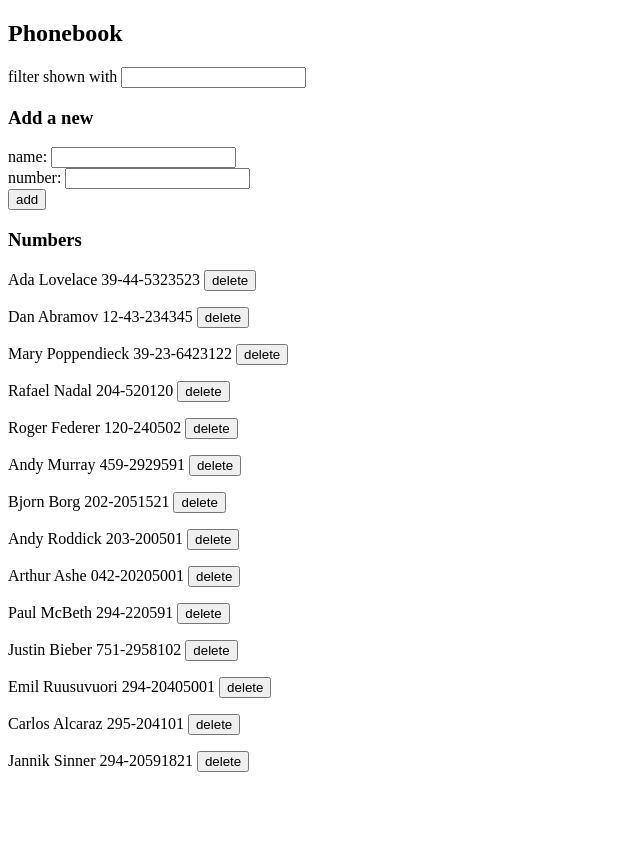
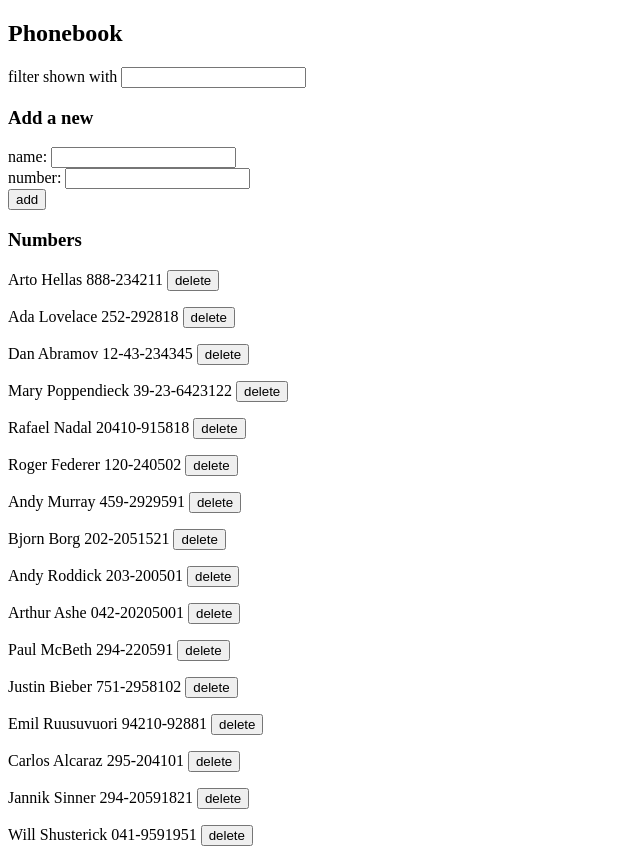
Before and after one commit to TorreEgger/fullstack, a React (Vite) app in the folder osa2/puhelinluettelo/: page / in a window 1280 px wide. Shown: the whole page, without its empty margins (0-640 px from the left). Before the commit the page ends 800 px from the top, so only its background shows below. Built offline with nearby package versions, Linux system fonts and the light colour scheme; data requests are answered from the project's data file.

Commit message:
2.15: puhelinluettelo step 10

```diff
--- a/osa2/puhelinluettelo/db.json
+++ b/osa2/puhelinluettelo/db.json
@@ -1,9 +1,14 @@
 {
   "persons": [
     {
+      "id": "1",
+      "name": "Arto Hellas",
+      "number": "888-234211"
+    },
+    {
       "id": "2",
       "name": "Ada Lovelace",
-      "number": "39-44-5323523"
+      "number": "252-292818"
     },
     {
       "id": "3",
@@ -18,7 +23,7 @@
     {
       "id": "aa9c",
       "name": "Rafael Nadal",
-      "number": "204-520120"
+      "number": "20410-915818"
     },
     {
       "id": "fc91",
@@ -58,7 +63,7 @@
     {
       "id": "a3e4",
       "name": "Emil Ruusuvuori",
-      "number": "294-20405001"
+      "number": "94210-92881"
     },
     {
       "id": "abf3",
@@ -69,6 +74,11 @@
       "id": "e3d9",
       "name": "Jannik Sinner",
       "number": "294-20591821"
+    },
+    {
+      "id": "aa72",
+      "name": "Will Shusterick",
+      "number": "041-9591951"
     }
   ]
 }
--- a/osa2/puhelinluettelo/src/App.jsx
+++ b/osa2/puhelinluettelo/src/App.jsx
@@ -97,6 +97,31 @@ axios
 
   */
 
+const replace = (parameter) => {
+  const id = parameter.id
+  const person = persons.find(person => person.id === id)
+  console.log(parameter)
+
+ // console.log(id)
+
+  const changedNumber = { ...person, number: newNumber}
+
+  console.log('replacessa', changedNumber)
+
+
+  personService
+    .update(id, changedNumber)
+    .then(response => {
+      console.log('response', response)
+      //console.log(setPersons(persons.map(person => person.id !== id ? person : response)))
+      setPersons(persons.map(person => person.id !== id ? person : response))
+      setShow(persons.map(person => person.id !== id ? person : response))
+      console.log('persons', persons)
+      setNewName('')
+      setNewNumber('')
+    })
+
+}
 
 
 
@@ -105,17 +130,35 @@ axios
 const addPerson = (event) => {
   event.preventDefault()
 
+  console.log(event)
+  const parameter = (persons.find(person => person.name.toLowerCase() === newName.toLowerCase()))
+
 
   if (persons.find(person => person.name.toLowerCase() === newName.toLowerCase()))
-    return alert(`${newName} is already added to phonebook`)
+    if((confirm(`${newName} is already added to phonebook, replace the
+      old number with a new one?`)))
+        return replace(parameter)
+      else {
+        setNewName('')
+        setNewNumber('')
+        return
+      }
 
-  const nameObject = {
+
+
+
+  //const nimi = persons.find(person => person.name === newName)
+
+  //console.log(nimi.id)
+
+
+  const personObject = {
     name: newName,
     number: newNumber
   }
 
   personService
-    .create(nameObject)
+    .create(personObject)
       .then(returnedPerson => {
        setPersons(persons.concat(returnedPerson))
        setShow(persons.concat(returnedPerson))
--- a/osa2/puhelinluettelo/src/services/persons.js
+++ b/osa2/puhelinluettelo/src/services/persons.js
@@ -18,4 +18,10 @@ const remove = (id) => {
 }
 
 
-export default { getAll, create, remove }
+const update = (id, newObject) => {
+    const request = axios.put(`${baseUrl}/${id}`, newObject)
+    return request.then(response => response.data)
+}
+
+
+export default { getAll, create, remove, update }
```
